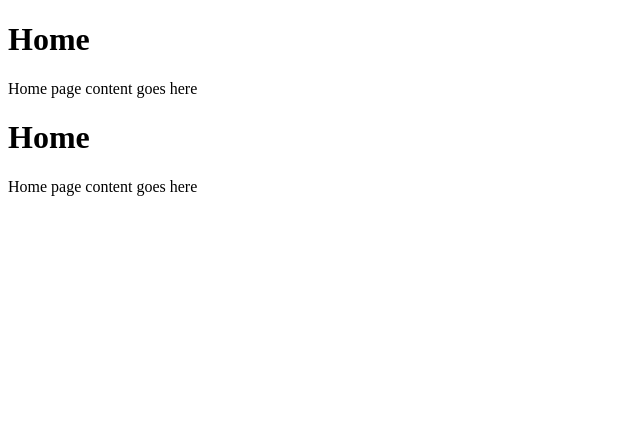
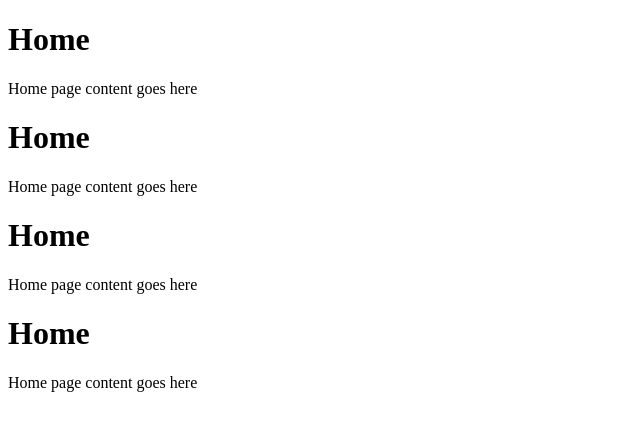
Before and after one commit to nuwanisamarakoon/SE-lab_session, a plain HTML site: page index.html in a window 1280 px wide. Shown: the whole page, without its empty margins (0-640 px from the left). Drawn offline with Linux system fonts and the light colour scheme.

Commit message:
adding new heading

```diff
--- a/index.html
+++ b/index.html
@@ -9,5 +9,9 @@
         <p>Home page content goes here</p>
         <h1>Home</h1>
         <p>Home page content goes here</p>
+        <h1>Home</h1>
+        <p>Home page content goes here</p>
+        <h1>Home</h1>
+        <p>Home page content goes here</p>
     </body>
 </html>
```
